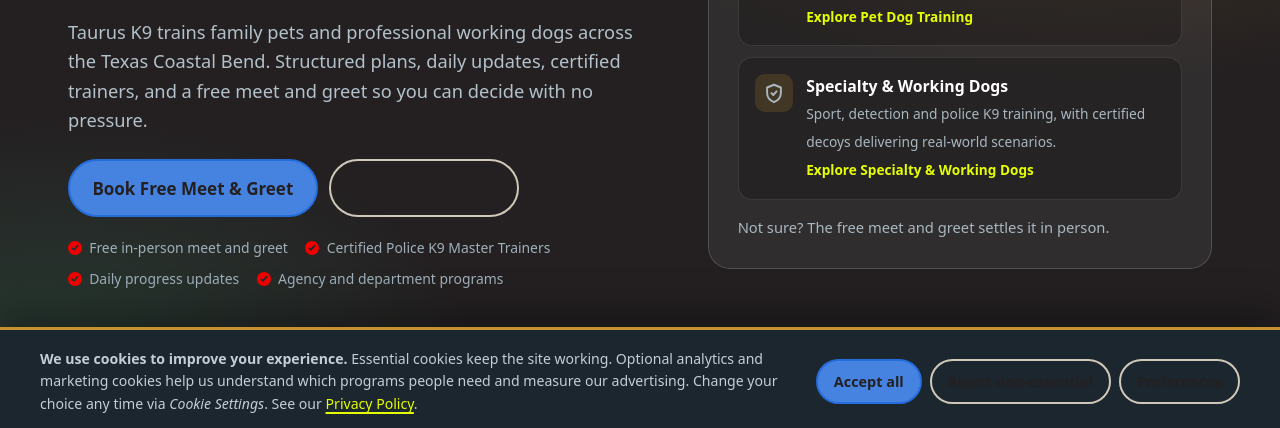
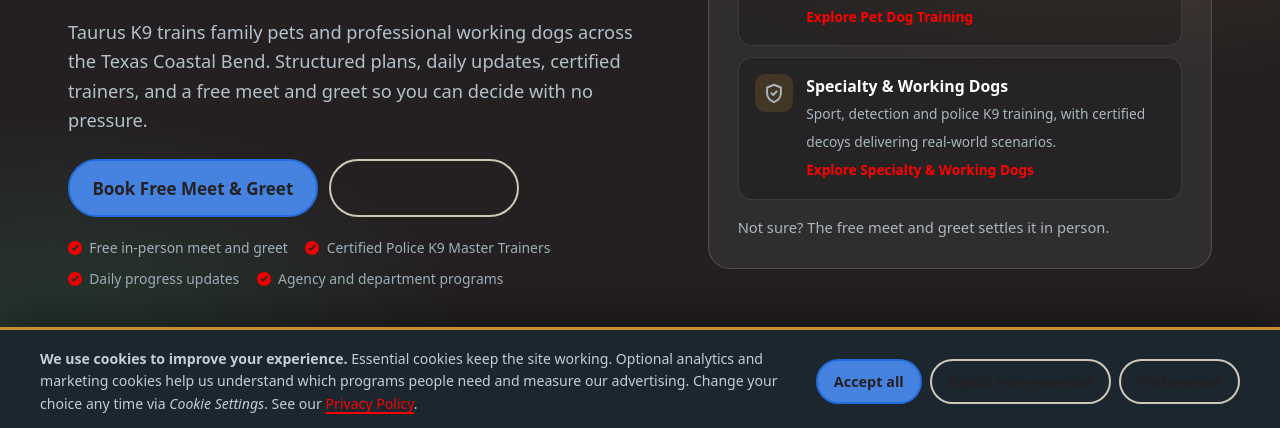
Before and after one commit to gregoryjenkins56-sys/Taurus-K9-Webstuff, a plain HTML site: page index.html in a window 1280 px wide. Shown: the part 367-795 px from the top of the page. Drawn offline with Linux system fonts and the light colour scheme.

Commit message:
Update style.css

```diff
--- a/css/style.css
+++ b/css/style.css
@@ -18,7 +18,7 @@
 h3{font-size:clamp(1.08rem,.5rem + .85vw,1.34rem)}
 h4{font-size:1.02rem}
 p{margin:0 0 1em}
-a{color:#E5FF00;text-underline-offset:3px;text-decoration-thickness:1.5px}
+a{color:#FF0000;text-underline-offset:3px;text-decoration-thickness:1.5px}
 a:hover{color:var(--muted)}
 ul,ol{margin:0 0 1em;padding-left:1.25em}
 li{margin-bottom:.35em}
```
